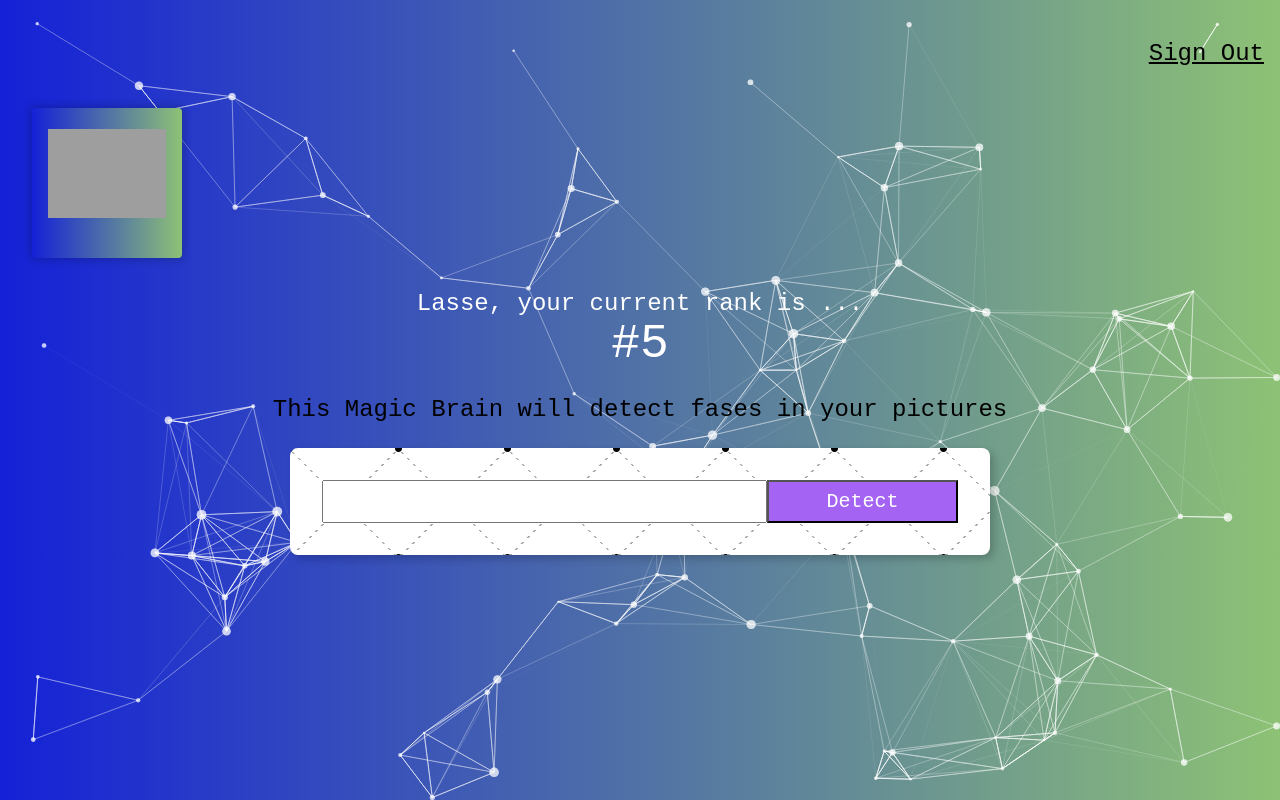
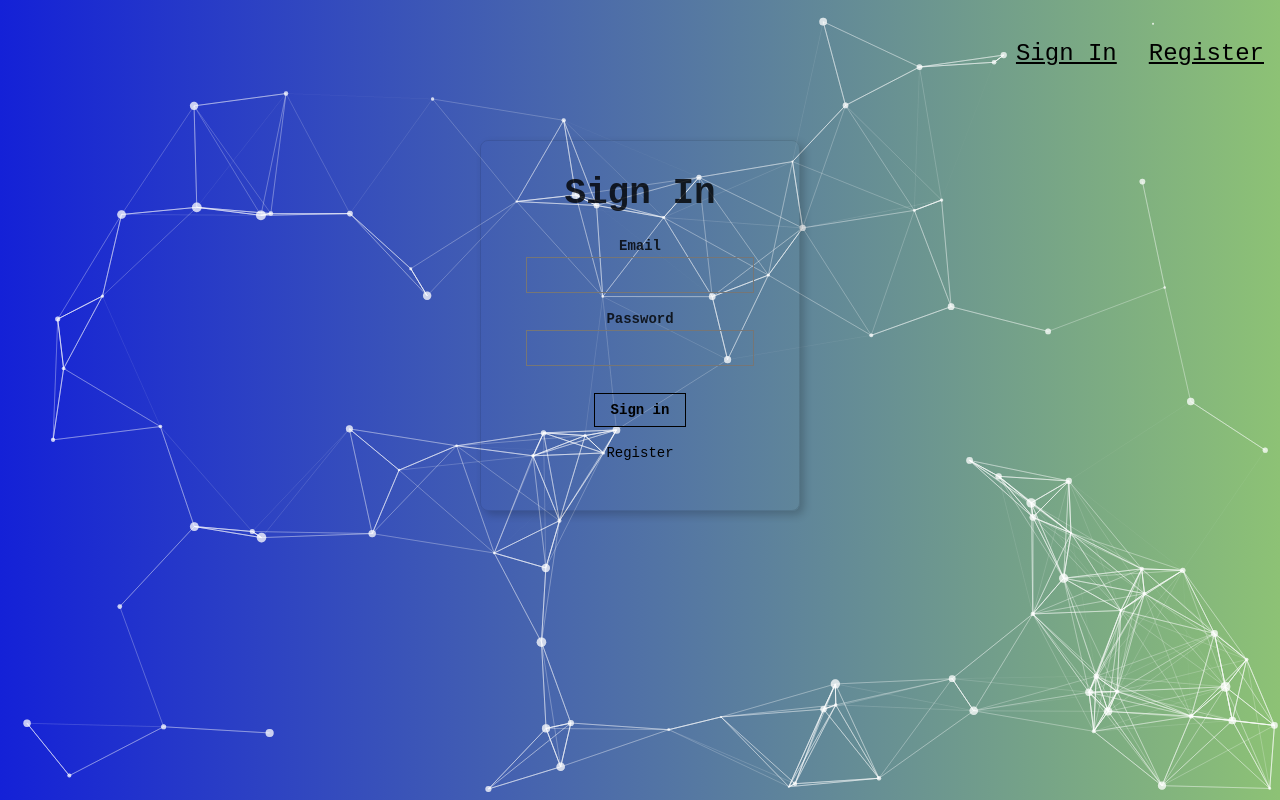
Before and after one commit to lasse1900/facerecognition-app, a React (Create React App) app: page / in a window 1280 px wide. Built offline with nearby package versions, Linux system fonts and the light colour scheme; grey boxes are pictures that could not be loaded; what clarifai would draw is missing.

Commit message:
step four (4) frontend working

```diff
--- a/src/App.js
+++ b/src/App.js
@@ -2,6 +2,8 @@
 import React from 'react';
 import Navigation from './Components/Navigation/Navigation';
 import Logo from './Components/Logo/Logo';
+import Signin from './Components/Signin/Signin';
+import Register from './Components/Register/Register';
 import Rank from './Components/Rank/Rank';
 import ImageLinkForm from './Components/ImageLinkForm/ImageLinkForm';
 import FaceRecognition from './Components/FaceRecognition/FaceRecognition';
@@ -32,7 +34,7 @@
       enable: true,
       outMode: "bounce",
       random: false,
-      speed: 5,
+      speed: 3,
       straight: false,
     },
     number: {
@@ -62,7 +64,9 @@
     this.state = {
       input: '',
       imageUrl: '',
-      box: {}
+      box: {},
+      route: 'signin',
+      isSignIn: false
     }
   }
 
@@ -101,19 +105,37 @@
       .catch((err) => console.log(err));
   };
 
+  onRouteChange = (route) => {
+    if (route === 'signout') {
+      this.setState({ isSignIn: false })
+    } else if (route === 'home') {
+      this.setState({ isSignIn: true })
+    }
+    this.setState({ route: route })
+  }
+
   render() {
+    const { isSignIn, imageUrl, route, box } = this.state;
     return (
       <div className="App">
         <Particles className='particles' params={particleOptions} />
-        <Navigation />
-        <Logo />
-        <Rank />
-        <ImageLinkForm
-          onInputChange={this.onInputChange}
-          onButtonSubmit={this.onButtonSubmit} />
-        <FaceRecognition box={this.state.box} imageUrl={this.state.imageUrl} />
+        <Navigation isSignedIn={isSignIn} onRouteChange={this.onRouteChange} />
+        {this.state.route === 'home'
+          ? <div> <Logo />
+            <Rank />
+            <ImageLinkForm
+              onInputChange={this.onInputChange}
+              onButtonSubmit={this.onButtonSubmit} />
+            <FaceRecognition box={box} imageUrl={imageUrl} />
+          </div>
+          : (
+            route === 'signin'
+              ? <Signin onRouteChange={this.onRouteChange} />
+              : <Register onRouteChange={this.onRouteChange} />
+          )
+        }
       </div>
-    )
+    );
   }
 }
 
--- a/src/Components/Navigation/Navigation.js
+++ b/src/Components/Navigation/Navigation.js
@@ -1,11 +1,20 @@
 import React from 'react';
 
-const Navigation = () => {
-  return (
-    <nav style={{ display: 'flex', justifyContent: 'flex-end' }}>
-      <p className='f3 link dim black underline pa3 pointer'>Sign Out</p>
-    </nav>
-  );
+const Navigation = ({ onRouteChange, isSignedIn }) => {
+  if (isSignedIn) {
+    return (
+      <nav style={{ display: 'flex', justifyContent: 'flex-end' }}>
+        <p onClick={() => onRouteChange('signout')} className='f3 link dim black underline pa3 pointer'>Sign Out</p>
+      </nav>
+    )
+  } else {
+    return (
+      <nav style={{ display: 'flex', justifyContent: 'flex-end' }}>
+        <p onClick={() => onRouteChange('signin')} className='f3 link dim black underline pa3 pointer'>Sign In </p>
+        <p onClick={() => onRouteChange('register')} className='f3 link dim black underline pa3 pointer'>Register</p>
+      </nav>
+    )
+  }
 }
 
 export default Navigation;
--- /dev/null
+++ b/src/Components/Register/Register.js
@@ -0,0 +1,37 @@
+import React from 'react';
+
+
+const Register = ({ onRouteChange }) => {
+  return (
+    <article className="br3 ba b--black-10 mv4 w-100 w-50-m w-25-l mw6 shadow-5 center">
+      <main className="pa4 black-80">
+        <div className="measure ">
+          <fieldset id="sign_up" className="ba b--transparent ph0 mh0">
+            <legend className="f2 fw6 ph0 mh0">Register</legend>
+            <div className="mt3">
+              <label className="db fw6 lh-copy f6" htmlFor="name">Name</label>
+              <input className="pa2 input-reset ba bg-transparent hover-bg-black hover-white w-100" type="text" name="name" id="name" />
+            </div>
+            <div className="mt3">
+              <label className="db fw6 lh-copy f6" htmlFor="email-address">Email</label>
+              <input className="pa2 input-reset ba bg-transparent hover-bg-black hover-white w-100" type="email" name="email-address" id="email-address" />
+            </div>
+            <div className="mv3">
+              <label className="db fw6 lh-copy f6" htmlFor="password">Password</label>
+              <input className="b pa2 input-reset ba bg-transparent hover-bg-black hover-white w-100" type="password" name="password" id="password" />
+            </div>
+          </fieldset>
+          <div className="">
+            <input
+              onClick={() => onRouteChange('home')}
+              className="b ph3 pv2 input-reset ba b--black bg-transparent grow pointer f6 dib"
+              type="submit"
+              value="Register" />
+          </div>
+        </div>
+      </main>
+    </article>
+  );
+}
+
+export default Register;
--- /dev/null
+++ b/src/Components/Signin/Signin.js
@@ -0,0 +1,36 @@
+import React from 'react';
+
+
+const Signin = ({ onRouteChange }) => {
+  return (
+    <article className="br3 ba b--black-10 mv4 w-100 w-50-m w-25-l mw6 shadow-5 center">
+      <main className="pa4 black-80">
+        <div className="measure ">
+          <fieldset id="sign_up" className="ba b--transparent ph0 mh0">
+            <legend className="f2 fw6 ph0 mh0">Sign In</legend>
+            <div className="mt3">
+              <label className="db fw6 lh-copy f6" htmlFor="email-address">Email</label>
+              <input className="pa2 input-reset ba bg-transparent hover-bg-black hover-white w-100" type="email" name="email-address" id="email-address" />
+            </div>
+            <div className="mv3">
+              <label className="db fw6 lh-copy f6" htmlFor="password">Password</label>
+              <input className="b pa2 input-reset ba bg-transparent hover-bg-black hover-white w-100" type="password" name="password" id="password" />
+            </div>
+          </fieldset>
+          <div className="">
+            <input
+              onClick={() => onRouteChange('home')}
+              className="b ph3 pv2 input-reset ba b--black bg-transparent grow pointer f6 dib"
+              type="submit"
+              value="Sign in" />
+          </div>
+          <div className="lh-copy mt3">
+            <p onClick={() => onRouteChange('register')} className="f6 link dim black db pointer">Register</p>
+          </div>
+        </div>
+      </main>
+    </article>
+  );
+}
+
+export default Signin;
```
